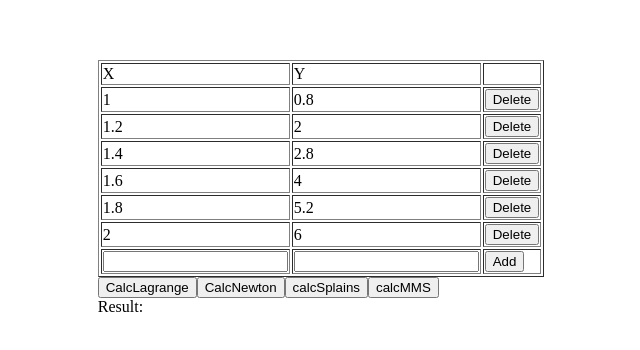
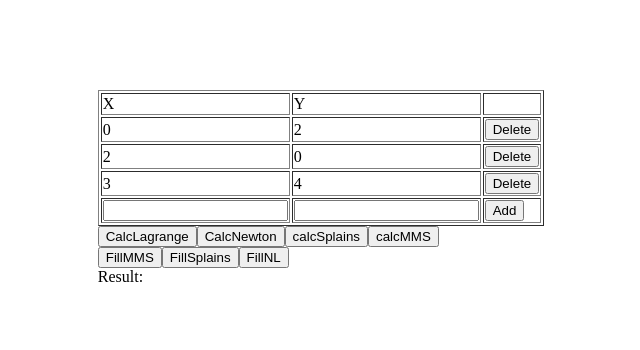
Before and after one commit to dartrhevan/Interpolation, a Vue app: page / in a window 1280 px wide. Shown: the part 180-530 px from the top of the page, without its empty margins (319-959 px from the left). Built offline with nearby package versions, Linux system fonts and the light colour scheme.

Commit message:
linear fixed

```diff
--- a/src/Aprox.ts
+++ b/src/Aprox.ts
@@ -6,9 +6,12 @@ export function linear(points: Point[]) {
     const x = getXSum(points);
     const y = getYSum(points);
     const xsq = getXSqSum(points);
-    const b = (x * y - y * xsq) / (x - xsq * points.length);
-    const a = (x * y - b * x) / xsq;
-    return `y = ${a}x + ${b}`;
+    const xy = getXYSum(points);
+    console.log(`x: ${x} y: ${y} x^2: ${xsq} xy: ${xy}`);/*
+    const b = (xy - y * xsq) / (x - xsq * points.length);
+    const a = (xy - b * x) / xsq;*/
+    const coef = gausMethod([[xsq, x, xy],[x, points.length, y]]);
+    return `y = ${coef[0]}x + ${coef[1]}`;
 }
 
 export function polinomial(points: Point[]) {
--- a/src/GausMethod.ts
+++ b/src/GausMethod.ts
@@ -53,4 +53,5 @@ function reverseMove(sys: number[][]) {//обратный проход
 export default function gausMethod(sys: number[][]) {
     directMove(sys);
     reverseMove(sys);
+    return sys.map(r => r[r.length - 1]);
 }
--- a/src/components/Points.vue
+++ b/src/components/Points.vue
@@ -28,15 +28,19 @@
         <button v-on:click="calcNewton()">CalcNewton</button>
         <button v-on:click="calcSplains()">calcSplains</button>
         <button v-on:click="calcMMS()">calcMMS</button>
-        <br/>
+        <br />
+        <button v-on:click="fillMMS()">FillMMS</button>
+        <button v-on:click="fillSplains()">FillSplains</button>
+        <button v-on:click="fillNL()">FillNL</button>
+        <br />
         Result:<label id="res"></label>
         <details v-if="splains!=null">
             Splains
-            <br/>
+            <br />
             <div v-for="s in splains">
                 {{s.x1}} - {{s.x2}}: y = {{s.a}} + {{s.b}}(x - {{s.x2}}) + {{s.c}}(x - {{s.x2}})^2 + {{s.d}}(x - {{s.x2}})^3
             </div>
-            <input type="text" placeholder="x" value="0" id="x"/><button v-on:click="$refs.y.innerHTML=splainF()">Calc</button>f(x)=<label ref="y"></label>
+            <input type="text" placeholder="x" value="0" id="x" /><button v-on:click="$refs.y.innerHTML=splainF()">Calc</button>f(x)=<label ref="y"></label>
         </details>
     </div>
 </template>
@@ -54,6 +58,19 @@
         }
     })
     export default class Points extends Vue {
+
+        fillMMS() {
+            this.$data.points = [new Point(-1, 1), new Point(0, 3), new Point(1, 5), new Point(3, 9), new Point(4, 11)];
+        }
+
+        fillSplains() {
+            this.$data.points = [new Point(1, 0.8), new Point(1.2, 2.0), new Point(1.4, 2.8),
+                new Point(1.6, 4.0), new Point(1.8, 5.2), new Point(2.0, 6.0)];
+        }
+
+        fillNL() {
+            this.$data.points = [new Point(0, 2), new Point(2, 0), new Point(3, 4)];
+        }
 
         calcLagrange() {
             const res = document.getElementById('res') as HTMLElement;
@@ -75,9 +92,9 @@
         }
         data() {
             return {
-                //points: [new Point(0, 2), new Point(2, 0), new Point(3, 4)],
-                points: [new Point(1, 0.8), new Point(1.2, 2.0), new Point(1.4, 2.8),
-                new Point(1.6, 4.0), new Point(1.8, 5.2), new Point(2.0, 6.0)],
+                points: [new Point(0, 2), new Point(2, 0), new Point(3, 4)],
+                /*points: [new Point(1, 0.8), new Point(1.2, 2.0), new Point(1.4, 2.8),
+                new Point(1.6, 4.0), new Point(1.8, 5.2), new Point(2.0, 6.0)]*/
                 splains: null
             }
         }
```
Also changed, not shown: 5 other files (tests, documents, lock files or other folders).
